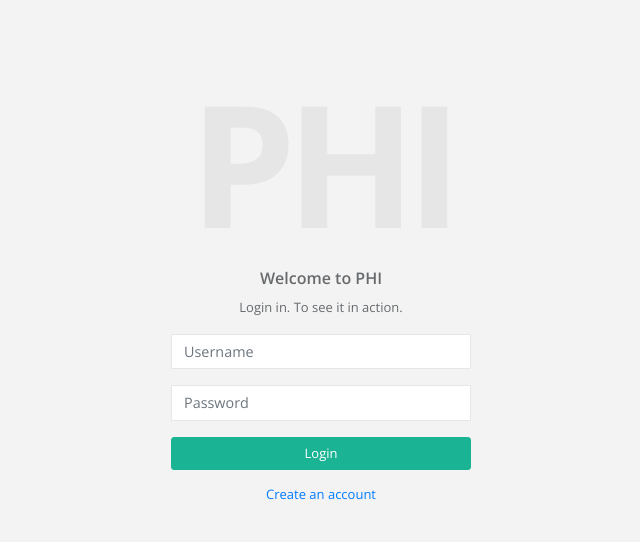
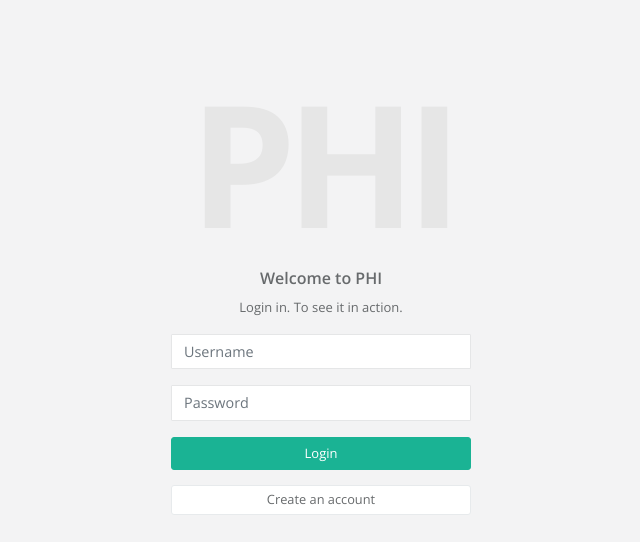
Before and after one commit to hailduong/phi, a Next.js app: page /login in a window 1280 px wide. Shown: the top 542 px of the page, without its empty margins (319-959 px from the left). Built offline with nearby package versions, Linux system fonts and the light colour scheme.

Commit message:
Fix minor error

```diff
--- a/pages/login.tsx
+++ b/pages/login.tsx
@@ -39,7 +39,7 @@ export default function Login() {
 
                     {/*<a href="#"><small>Forgot password?</small></a>*/}
                     {/*<p className="text-muted text-center"><small>Do not have an account?</small></p>*/}
-                    <Link className="btn btn-sm btn-white btn-block" href="register.html">Create an account</Link>
+                    <Link href=""><a className="btn btn-sm btn-white btn-block">Create an account</a></Link>
                 </form>
             </div>
         </div>
```
